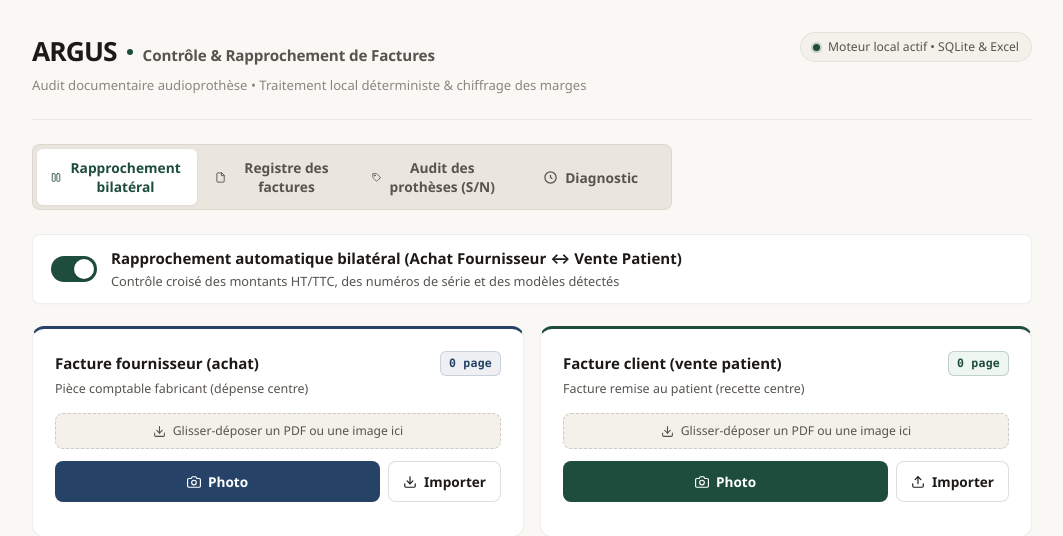
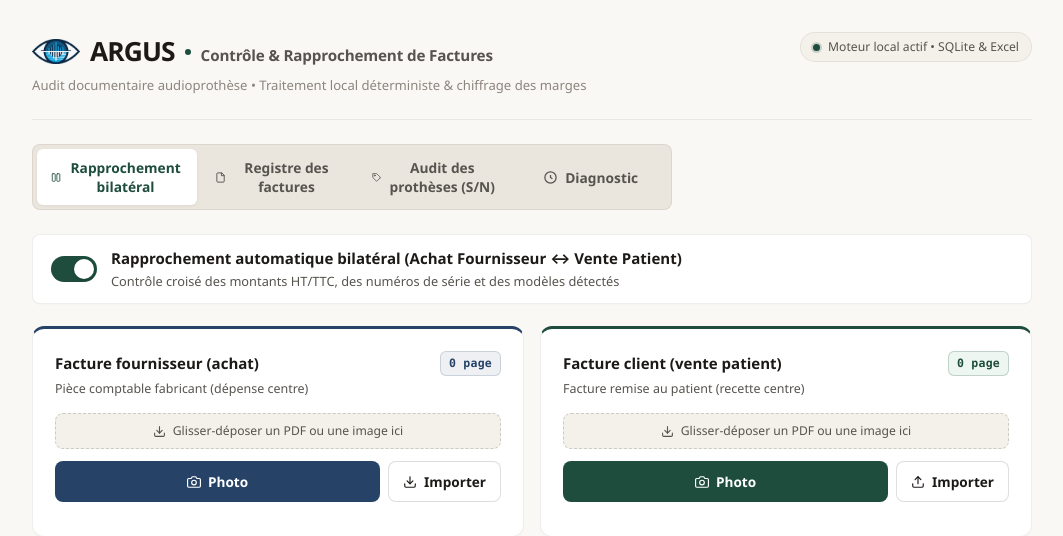
Before and after one commit to Tacosknight/Projet-ARGUS, a FastAPI app: page / in a window 1280 px wide. Shown: the top 536 px of the page, without its empty margins (108-1171 px from the left). Run offline with FastAPI, Linux system fonts and the light colour scheme; data that the repository does not hold is empty.

Commit message:
feat: prepare ARGUS v2.5.1
Co-Authored-By: Claude Code <noreply@anthropic.com>

```diff
--- a/facture-checker/web/app.py
+++ b/facture-checker/web/app.py
@@ -25,6 +25,7 @@ from fastapi import Body, FastAPI, File, Form, HTTPException, UploadFile, Reques
 from starlette.background import BackgroundTask
 from fastapi.middleware.cors import CORSMiddleware
 from fastapi.responses import FileResponse, HTMLResponse, JSONResponse
+from fastapi.staticfiles import StaticFiles
 import cv2
 import numpy as np
 
@@ -61,8 +62,10 @@ logger = logging.getLogger("FactureChecker.Web")
 app = FastAPI(
     title="Facture-Checker Mobile",
     description="Scanner et auditeur de factures d'aides auditives avec rapprochement S/N.",
-    version="2.5.0",
+    version="2.5.1",
 )
+
+app.mount("/static", StaticFiles(directory=Path(__file__).parent / "static"), name="static")
 
 app.add_middleware(
     CORSMiddleware,
--- a/facture-checker/web/templates/index.html
+++ b/facture-checker/web/templates/index.html
@@ -5,6 +5,7 @@
     <meta name="viewport" content="width=device-width, initial-scale=1.0">
     <meta name="description" content="ARGUS contrôle et rapproche localement les factures d'audioprothèse.">
     <title>ARGUS • Contrôle & Rapprochement de Factures</title>
+    <link rel="icon" href="/static/argus.ico" sizes="any">
     <style>
         :root {
             /* ── Surfaces & Fond Minéral Chaleureux (Blanc Cassé Intégral) ── */
@@ -131,6 +132,13 @@
             align-items: baseline;
             gap: 10px;
             flex-wrap: wrap;
+        }
+
+        .brand-image {
+            width: 48px;
+            height: auto;
+            align-self: center;
+            flex: none;
         }
 
         .brand-logomark {
@@ -1438,6 +1446,7 @@
     <header class="masthead">
         <div class="masthead-brand">
             <div class="brand-title-wrap">
+                <img class="brand-image" src="/static/logo.png" alt="" width="48" height="25">
                 <span class="brand-logomark">ARGUS</span>
                 <span class="brand-dot"></span>
                 <span class="brand-domain">Contrôle & Rapprochement de Factures</span>
```
Also changed, not shown: GUIDE_UTILISATEUR.md (+3 -3 lines), facture-checker/tests/test_brand_assets.py (added, +17 -0 lines), facture-checker/web/static/argus.ico (added), facture-checker/web/static/logo.png (added), 1 other file.
